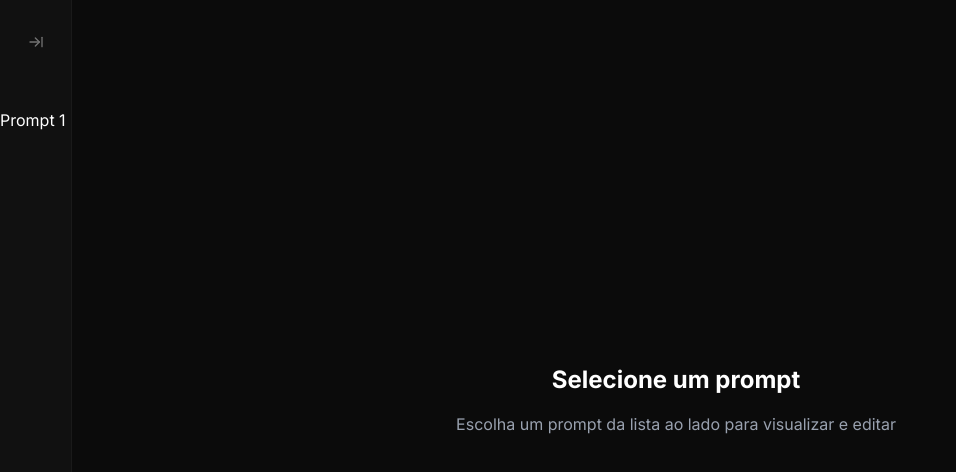
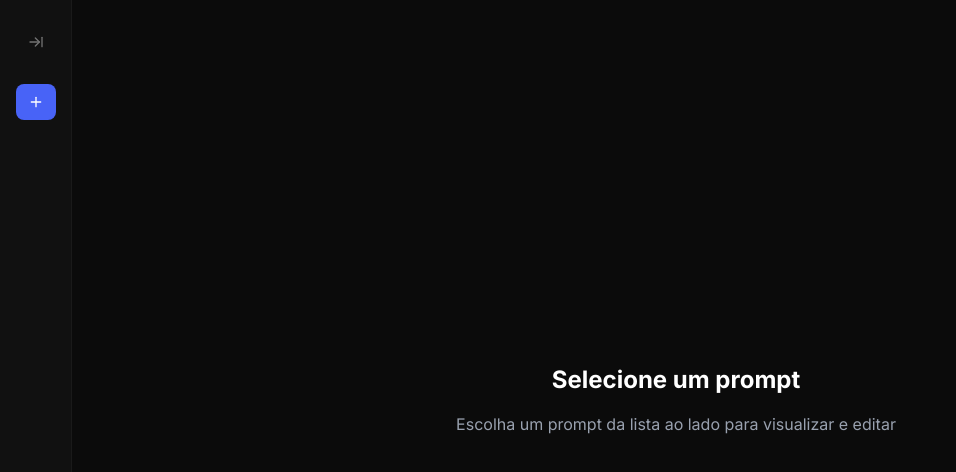
Before and after one commit to edvxndxvi/rocketseat-prompt-manager, a Next.js app: page / in a window 1280 px wide. Both pictures are taken after a click on the button "Minimizar sidebar". Shown: the top 472 px of the page, without its empty margins (0-956 px from the left). Built offline with nearby package versions, Linux system fonts and the light colour scheme; no server answers; the database is empty.

Commit message:
add PromptList and PromptCard with types

```diff
--- a/src/app/layout.tsx
+++ b/src/app/layout.tsx
@@ -24,15 +24,13 @@ export default function RootLayout({
             lang="en"
             className={`${inter.variable} h-full antialiased bg-gray-900 text-white`}
         >
-            <body className="min-h-full flex flex-col">
-                <section className="flex h-screen">
+            <body className="flex h-screen">
                 <Sidebar />
                 <main className="relative flex-1 overflow-auto min-w-0">
                     <div className="p-4 sm:p-6 md:p-8 max-w-full md:max-w-3xl mx-auto h-full">
                         {children}
                     </div>
                 </main>
-                </section>
             </body>
         </html>
     );
--- /dev/null
+++ b/src/components/prompts/index.ts
@@ -0,0 +1 @@
+export * from './prompt-list';
--- /dev/null
+++ b/src/components/prompts/prompt-card.tsx
@@ -0,0 +1,28 @@
+import { PromptSummary } from '@/core/domain/prompts/prompt.entity';
+import Link from 'next/link';
+
+type PromptCardProps = {
+    prompt: PromptSummary;
+};
+
+export const PromptCard = ({ prompt }: PromptCardProps) => {
+    return (
+        <li className="p-3 rounded-lg transition-all duration-200 group relative hover:bg-gray-700">
+            <header className="flex items-start justify-between">
+                <Link
+                    href={`/${prompt.id}`}
+                    prefetch
+                    className="flex-1 min-w-0"
+                >
+                    <h3 className="font-medium text-sm text-white group-hover:text-accent-300 transition-colors">
+                        {prompt.title}
+                    </h3>
+
+                    <p className="text-xs text-gray-400 mt-1 line-clamp-2">
+                        {prompt.content}
+                    </p>
+                </Link>
+            </header>
+        </li>
+    );
+};
--- /dev/null
+++ b/src/components/prompts/prompt-list.tsx
@@ -0,0 +1,17 @@
+import { PromptSummary } from '@/core/domain/prompts/prompt.entity';
+import { PromptCard } from './prompt-card';
+
+type PromptListProps = {
+    prompts: PromptSummary[];
+};
+
+export const PromptList = ({ prompts }: PromptListProps) => {
+    console.log(prompts);
+    return (
+        <ul className="space-y-2">
+            {prompts.map((prompt) => (
+                <PromptCard key={prompt.id} prompt={prompt} />
+            ))}
+        </ul>
+    );
+};
--- a/src/components/sidebar/sidebar-content.tsx
+++ b/src/components/sidebar/sidebar-content.tsx
@@ -11,15 +11,11 @@ import {
 import { useRouter, useSearchParams } from 'next/navigation';
 import { Logo } from '../logo';
 import { Input } from '../ui/input';
-
-type Prompts = {
-    id: string;
-    title: string;
-    content: string;
-};
+import { PromptSummary } from '@/core/domain/prompts/prompt.entity';
+import { PromptList } from '../prompts';
 
 export type SidebarContentProps = {
-    prompts: Prompts[];
+    prompts: PromptSummary[];
 };
 
 export const SidebarContent = ({ prompts }: SidebarContentProps) => {
@@ -59,6 +55,16 @@ export const SidebarContent = ({ prompts }: SidebarContentProps) => {
                             <ArrowRightToLine className="w-5 h-5 text-gray-100" />
                         </Button>
                     </header>
+
+                    <div className="flex flex-col items-center space-y-4">
+                        <Button
+                            onClick={handleNewPrompt}
+                            aria-label="Novo Prompt"
+                            title="Novo Prompt"
+                        >
+                            <AddIcon className="h-5 w-5 text-white" />
+                        </Button>
+                    </div>
                 </section>
             )}
 
@@ -116,11 +122,14 @@ export const SidebarContent = ({ prompts }: SidebarContentProps) => {
                             </Button>
                         </div>
                     </section>
+                    <nav
+                        className="flex-1 overflow-auto px-6 pb-6"
+                        aria-label="Lista de prompts"
+                    >
+                        <PromptList prompts={prompts} />
+                    </nav>
                 </>
             )}
-            {prompts.map((prompt) => (
-                <p key={prompt.id}>{prompt.title}</p>
-            ))}
         </aside>
     );
 };
--- a/src/components/sidebar/sidebar.tsx
+++ b/src/components/sidebar/sidebar.tsx
@@ -2,17 +2,7 @@ import { prisma } from '@/lib/prisma';
 import { SidebarContent } from './sidebar-content';
 
 export const Sidebar = async () => {
-    // const prompts = await prisma.prompt.findMany();
+    const prompts = await prisma.prompt.findMany();
 
-    return (
-        <SidebarContent
-            prompts={[
-                {
-                    id: '1',
-                    title: 'Prompt 1',
-                    content: 'Conteúdo do prompt 1',
-                },
-            ]}
-        />
-    );
+    return <SidebarContent prompts={prompts} />;
 };
```
Also changed, not shown: src/core/domain/prompts/prompt.entity.ts (added, +9 -0 lines), 1 other file (tests, documents, lock files or other folders). Lines whose indentation alone changed are shown as unchanged.
